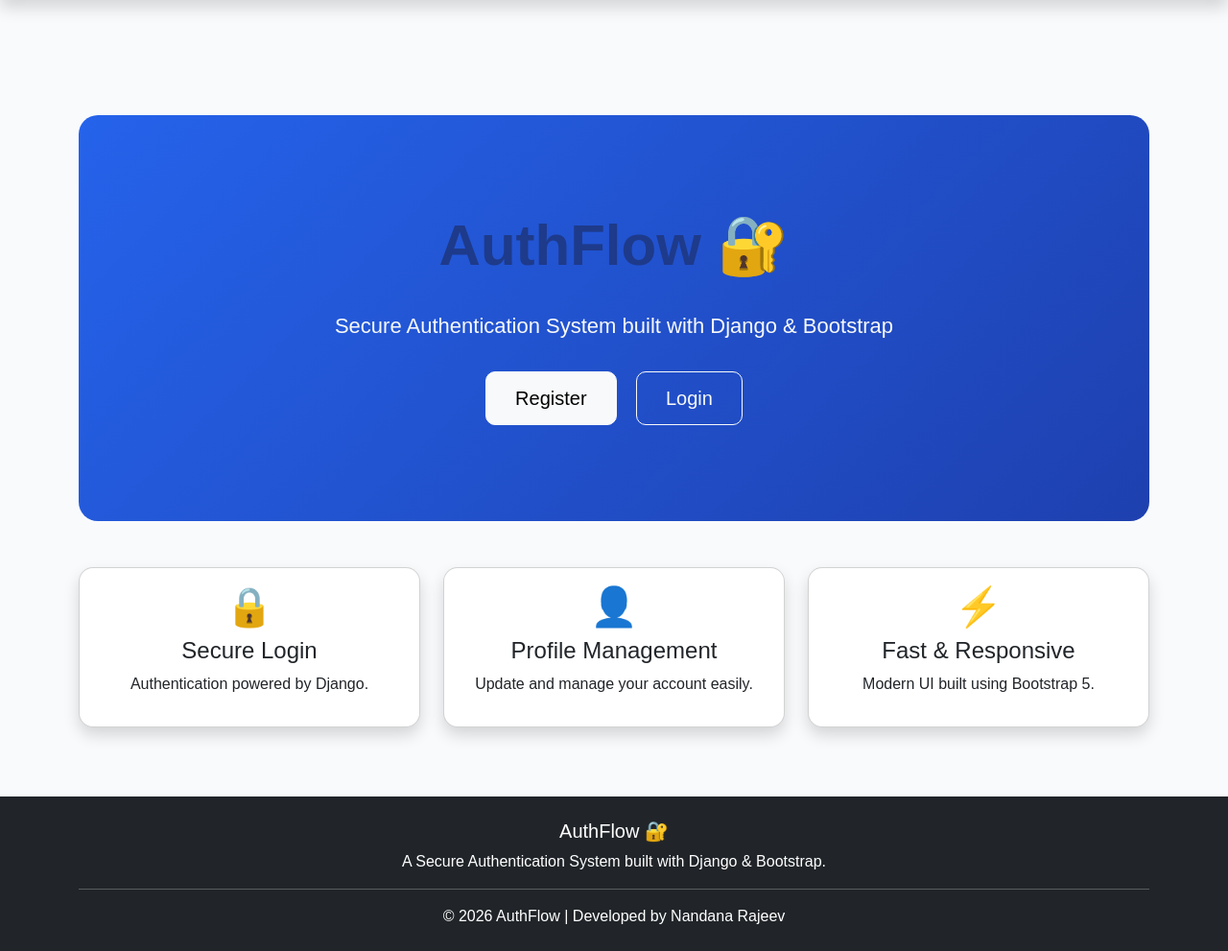
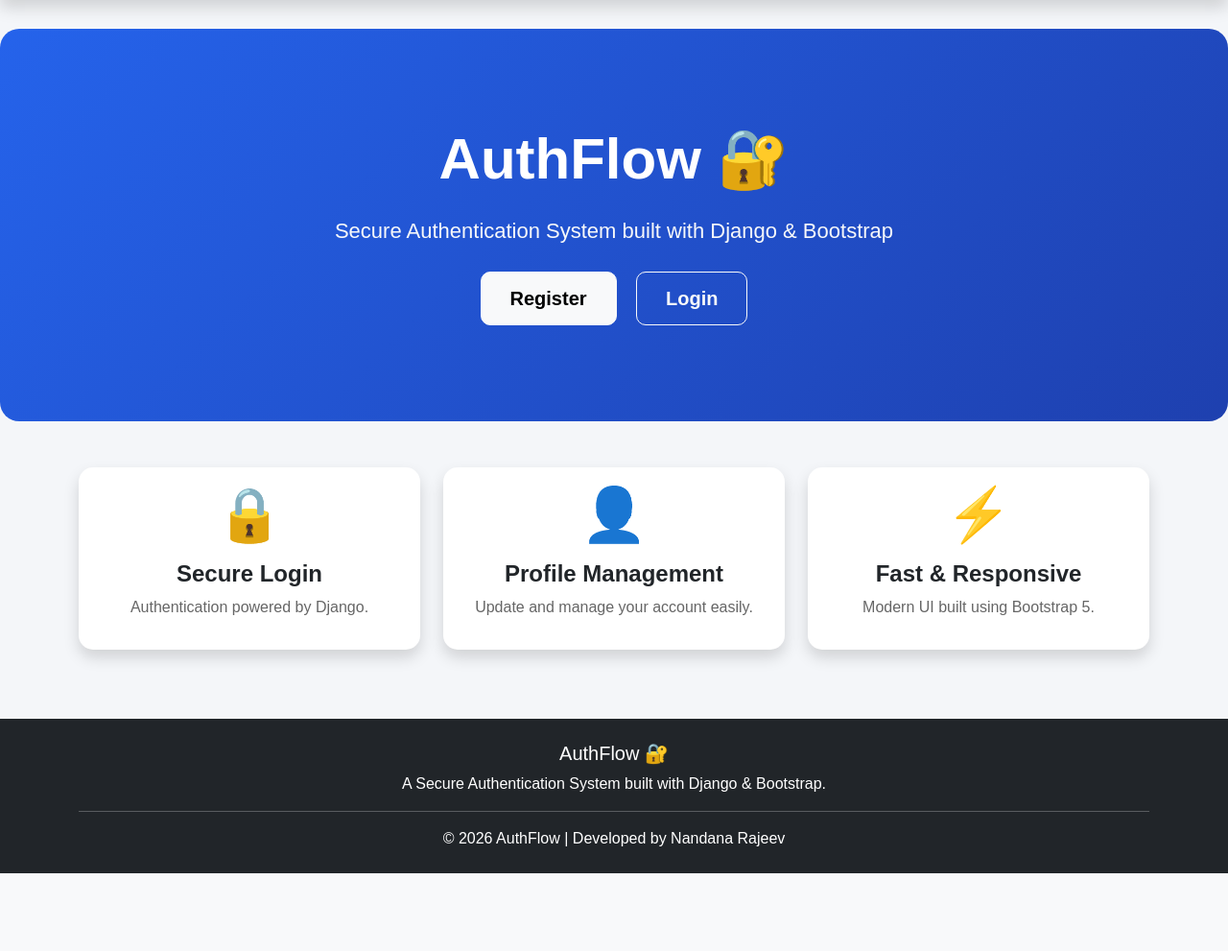
Before and after one commit to nandanack5/authflow-django, a Django app: page / in a window 1280 px wide. Shown: the part 56-1047 px from the top of the page at 96% size. After the commit the page ends 966 px from the top, so only its background shows below. Run offline with Django 5.2, Linux system fonts and the light colour scheme; the visitor is signed in with stand-in values (Sample User, id 1).

Commit message:
updated hinepage

```diff
--- a/accounts/static/accounts/css/style.css
+++ b/accounts/static/accounts/css/style.css
@@ -1,159 +1,37 @@
-*{
-    margin:0;
-    padding:0;
-    box-sizing:border-box;
-    font-family:Arial,sans-serif;
+/* ===========================
+   Global Styles
+=========================== */
+
+* {
+    margin: 0;
+    padding: 0;
+    box-sizing: border-box;
+    font-family: Arial, sans-serif;
 }
 
-body{
-
-    background:#f8fafc;
-
+body {
+    background: #f4f6f9;
+    min-height: 100vh;
 }
 
-nav{
 
-    display:flex;
-
-    justify-content:space-between;
-
-    align-items:center;
-
-    padding:25px 70px;
-
-    background:white;
-
-    box-shadow:0 2px 10px rgba(0,0,0,0.08);
-
-}
-
-.logo{
-
-    font-size:32px;
-
-    font-weight:bold;
-
-    color:#2563eb;
-
-}
-
-.menu{
-
-    display:flex;
-
-    gap:35px;
-
-}
-
-.menu a{
-
-    text-decoration:none;
-
-    color:#333;
-
-    font-size:18px;
-
-}
-
-.hero{
-
-    text-align:center;
-
-    margin-top:120px;
-
-}
-
-.hero h1{
-
-    font-size:60px;
-
-    color:#1e3a8a;
-
-}
-
-.hero p{
-
-    width:700px;
-
-    max-width:90%;
-
-    margin:30px auto;
-
-    color:#555;
-
-    font-size:22px;
-
-    line-height:1.6;
-
-}
-
-.buttons{
-
-    display:flex;
-
-    justify-content:center;
-
-    gap:20px;
-
-}
-
-button{
-
-    padding:15px 35px;
-
-    border:none;
-
-    border-radius:10px;
-
-    background:#2563eb;
-
-    color:white;
-
-    font-size:18px;
-
-    cursor:pointer;
-
-}
-
-.secondary{
-
-    background:white;
-
-    color:#2563eb;
-
-    border:2px solid #2563eb;
-
-}
-
-.card {
-
-    transition: 0.3s;
-
-}
-
-.card:hover {
-
-    transform: translateY(-5px);
-
-}
-
-footer {
-
-    margin-top: 100px;
-
-}
+/* ===========================
+   Hero Section
+=========================== */
 
 .hero {
 
-    padding: 100px 20px;
+    background: linear-gradient(135deg, #2563eb, #1e40af);
+
+    color: white;
 
     text-align: center;
 
-    background: linear-gradient(135deg,#2563eb,#1e40af);
-
-    color: white;
+    padding: 100px 20px;
 
     border-radius: 20px;
+
+    margin-top: 30px;
 
 }
 
@@ -163,17 +41,129 @@
 
     font-weight: bold;
 
+    margin-bottom: 20px;
+
 }
 
 .hero p {
+
+    max-width: 750px;
+
+    margin: auto;
 
     font-size: 22px;
 
     color: #f8f9fa;
 
+    line-height: 1.7;
+
+}
+
+
+/* ===========================
+   Buttons
+=========================== */
+
+.btn-custom {
+
+    padding: 12px 30px;
+
+    border-radius: 10px;
+
+    font-weight: 600;
+
+    transition: 0.3s;
+
+}
+
+.btn-custom:hover {
+
+    transform: translateY(-2px);
+
+}
+
+
+/* ===========================
+   Cards
+=========================== */
+
+.card {
+
+    border: none;
+
+    border-radius: 15px;
+
+    transition: 0.3s;
+
+}
+
+.card:hover {
+
+    transform: translateY(-8px);
+
+    box-shadow: 0 10px 25px rgba(0, 0, 0, 0.15);
+
 }
 
 .feature-card {
+
+    border-radius: 15px;
+
+}
+
+.feature-card h1 {
+
+    font-size: 55px;
+
+}
+
+.feature-card h4 {
+
+    margin-top: 15px;
+
+    font-weight: bold;
+
+}
+
+.feature-card p {
+
+    color: #666;
+
+}
+
+
+/* ===========================
+   Forms
+=========================== */
+
+form {
+
+    width: 100%;
+
+}
+
+.form-control {
+
+    border-radius: 10px;
+
+    padding: 12px;
+
+}
+
+.form-control:focus {
+
+    box-shadow: none;
+
+    border-color: #2563eb;
+
+}
+
+
+/* ===========================
+   Dashboard Cards
+=========================== */
+
+.dashboard-card {
 
     transition: 0.3s;
 
@@ -181,16 +171,46 @@
 
 }
 
-.feature-card:hover {
+.dashboard-card:hover {
 
     transform: translateY(-8px);
 
 }
 
-.btn-custom {
 
-    padding: 12px 30px;
+/* ===========================
+   Footer
+=========================== */
 
-    border-radius: 10px;
+footer {
+
+    margin-top: 80px;
 
 }
+
+
+/* ===========================
+   Responsive
+=========================== */
+
+@media (max-width: 768px) {
+
+    .hero {
+
+        padding: 70px 20px;
+
+    }
+
+    .hero h1 {
+
+        font-size: 42px;
+
+    }
+
+    .hero p {
+
+        font-size: 18px;
+
+    }
+
+}
--- a/accounts/templates/accounts/base.html
+++ b/accounts/templates/accounts/base.html
@@ -6,6 +6,7 @@
 <head>
 
     <meta charset="UTF-8">
+
     <meta name="viewport" content="width=device-width, initial-scale=1.0">
 
     <title>{% block title %}AuthFlow{% endblock %}</title>
@@ -26,7 +27,7 @@
 
         {% for message in messages %}
 
-        <div class="alert alert-{{ message.tags }} alert-dismissible fade show" role="alert">
+        <div class="alert alert-{{ message.tags }} alert-dismissible fade show">
 
             {{ message }}
 
@@ -44,13 +45,10 @@
 
     {% endif %}
 
-    <div class="container mt-5">
+    {% block content %}
 
-        {% block content %}
+    {% endblock %}
 
-        {% endblock %}
-
-    </div>
     {% include 'accounts/partials/footer.html' %}
 
     <script src="https://cdn.jsdelivr.net/npm/bootstrap@5.3.7/dist/js/bootstrap.bundle.min.js"></script>
--- a/accounts/templates/accounts/home.html
+++ b/accounts/templates/accounts/home.html
@@ -1,46 +1,36 @@
 {% extends 'accounts/base.html' %}
 
 {% block title %}
-
 AuthFlow
-
 {% endblock %}
 
 {% block content %}
 
 <div class="hero">
 
-    <h1>
-
-        AuthFlow 🔐
-
-    </h1>
+    <h1>AuthFlow 🔐</h1>
 
     <p>
-
         Secure Authentication System built with Django & Bootstrap
-
     </p>
 
     <div class="mt-4">
 
         <a href="/register/" class="btn btn-light btn-lg btn-custom me-3">
-
             Register
-
         </a>
 
         <a href="/login/" class="btn btn-outline-light btn-lg btn-custom">
-
             Login
-
         </a>
 
     </div>
 
 </div>
 
-<div class="row mt-5">
+<div class="container mt-5">
+
+    <div class="row">
 
         <div class="col-md-4 mb-4">
 
```
Also changed, not shown: other parts of accounts/templates/accounts/home.html (+10 -44 lines), 1 other file. Lines whose indentation alone changed are shown as unchanged.
